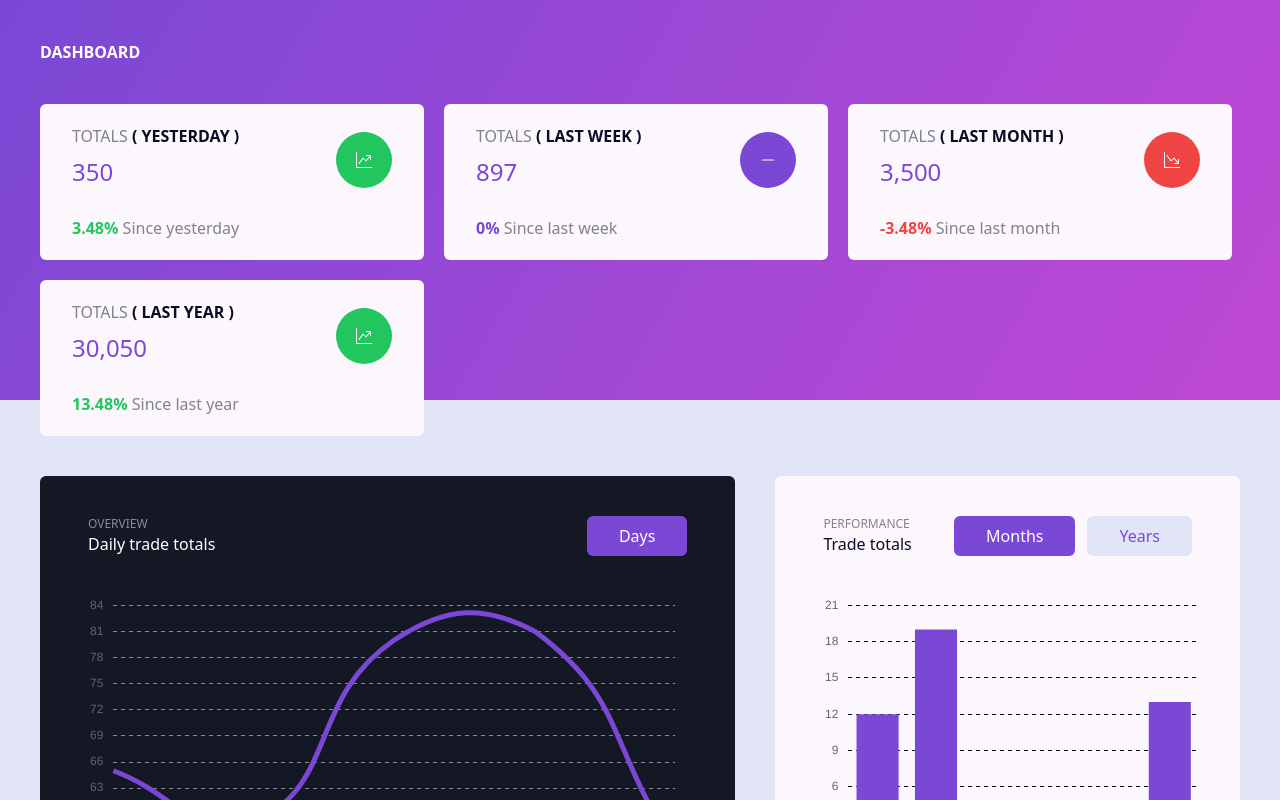
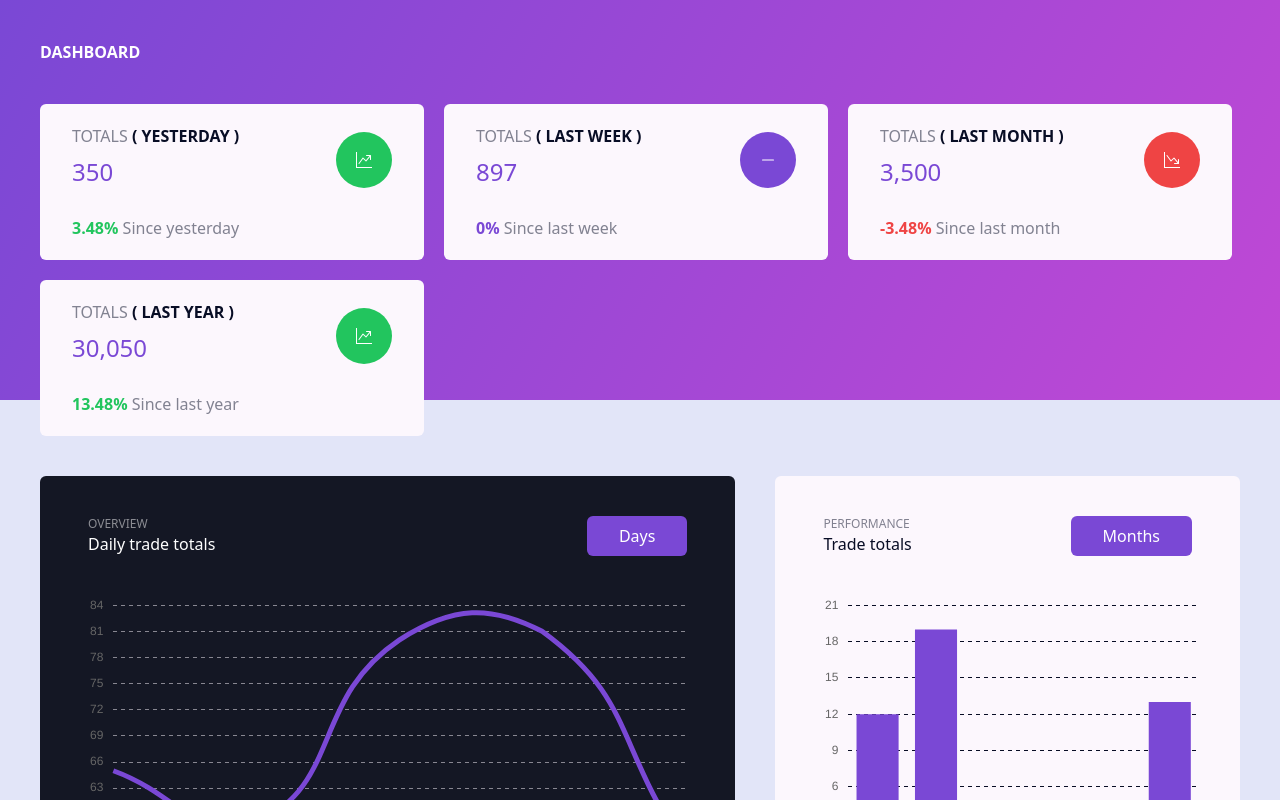
Before and after one commit to Kudom-E/Trade_Tracker, a Next.js app: page /dashboard in a window 1280 px wide. Built offline with nearby package versions, Linux system fonts and the light colour scheme.

Commit message:
responsive changes

```diff
--- a/src/app/(dashboard)/components/dashboard/DaysChart.tsx
+++ b/src/app/(dashboard)/components/dashboard/DaysChart.tsx
@@ -56,7 +56,7 @@ Chart.register(
 );
 
 const state = {
-  labels: ["Monday", "Tuesday", "Wednesday", "Thursday", "Friday"],
+  labels: ["Mon", "Tue", "Wed", "Thur", "Fri"],
   datasets: [
     {
       // fill: false,
--- a/src/app/(dashboard)/dashboard/sections/GraphsSection.tsx
+++ b/src/app/(dashboard)/dashboard/sections/GraphsSection.tsx
@@ -9,24 +9,16 @@ import React, { useState } from "react";
 const GraphsSection = () => {
   const [activeGraph, setActiveGraph] = useState("MonthsGraph");
 
-  const activateMonth = () => {
-    if (activeGraph !== "MonthsGraph") {
+  const switchActive = () => {
+    if (activeGraph === "MonthsGraph") {
+      setActiveGraph("YearssGraph");
+    } else if (activeGraph === "YearssGraph") {
       setActiveGraph("MonthsGraph");
-    } else {
-      return;
-    }
-  };
-
-  const activateYear = () => {
-    if (activeGraph !== "YearsGraph") {
-      setActiveGraph("YearsGraph");
-    } else {
-      return;
     }
   };
 
   const monthsData = {
-    labels: ["January", "February", "March", "April", "May", "June"],
+    labels: ["Jan", "Feb", "Mar", "Apr", "May", "June"],
     datasets: [
       {
         data: [12, 19, 3, 0, 2, 13],
@@ -59,14 +51,14 @@ const GraphsSection = () => {
     <section>
       <div className="flex gap-10 flex-wrap lg:flex-nowrap">
         {/* days graph */}
-        <div className="bg-[rgba(var(--secondary-color-false-rgb),1)] w-[100%] lg:w-[60%] rounded-[6px] p-10 max-h-[35rem]">
+        <div className="bg-[rgba(var(--secondary-color-false-rgb),1)] w-[100%] lg:w-[60%] rounded-[6px] p-4 sm:p-10 max-h-[35rem]">
           <div className="flex justify-between px-2">
             <div className="text-white">
               <h5 className="uppercase opacity-50 text-xs">overview</h5>
               <h3>Daily trade totals</h3>
             </div>
             <div>
-              <button className="h-full px-8 bg-[rgba(var(--primary-color-rgb),1)] rounded-[6px] text-white cursor-default">
+              <button className="h-full px-5 md:px-8 bg-[rgba(var(--primary-color-rgb),1)] rounded-[6px] text-white cursor-default">
                 Days
               </button>
             </div>
@@ -74,32 +66,18 @@ const GraphsSection = () => {
           <DaysChart />
         </div>
         {/* week & month & year graph */}
-        <div className="bg-[rgba(var(--secondary-color-rgb),1)] w-[100%] lg:w-[40%] rounded-[6px] p-10 max-h-[35rem]">
+        <div className="bg-[rgba(var(--secondary-color-rgb),1)] w-[100%] lg:w-[40%] rounded-[6px] p-4 sm:p-10 max-h-[35rem]">
           <div className="flex justify-between px-2">
             <div className="text-[rgba(var(--text-color-rgb),1)]">
               <h5 className="uppercase opacity-50 text-xs">performance</h5>
               <h3>Trade totals</h3>
             </div>
-            <div className="flex gap-3">
+            <div className="flex gap-3 flex-wrap sm:flex-nowrap justify-items-end">
               <button
-                className={`h-full px-8 ${
-                  activeGraph === "MonthsGraph"
-                    ? "bg-[rgba(var(--primary-color-rgb),1)] cursor-default text-white"
-                    : "bg-[rgba(var(--base-background-rgb),1)] hover:shadow-[0_20px_80px_-10px_rgba(var(--base-background-rgb),1)] hover:translate-y-[-2px]"
-                } rounded-[6px] text-[rgba(var(--primary-color-rgb),1)]`}
-                onClick={() => activateMonth()}
+                className={`h-full px-5 md:px-8 bg-[rgba(var(--primary-color-rgb),1)] cursor-default text-white rounded-[6px] text-[rgba(var(--primary-color-rgb),1)]`}
+                onClick={() => switchActive()}
               >
-                Months
-              </button>
-              <button
-                className={`h-full px-8 ${
-                  activeGraph === "YearsGraph"
-                    ? "bg-[rgba(var(--primary-color-rgb),1)] cursor-default text-white"
-                    : "bg-[rgba(var(--base-background-rgb),1)] hover:shadow-[0_20px_80px_-10px_rgba(var(--base-background-rgb),1)] hover:translate-y-[-2px]"
-                } rounded-[6px] text-[rgba(var(--primary-color-rgb),1)]`}
-                onClick={() => activateYear()}
-              >
-                Years
+                {activeGraph === "MonthsGraph" ? "Months" : "Years"}
               </button>
             </div>
           </div>
```
